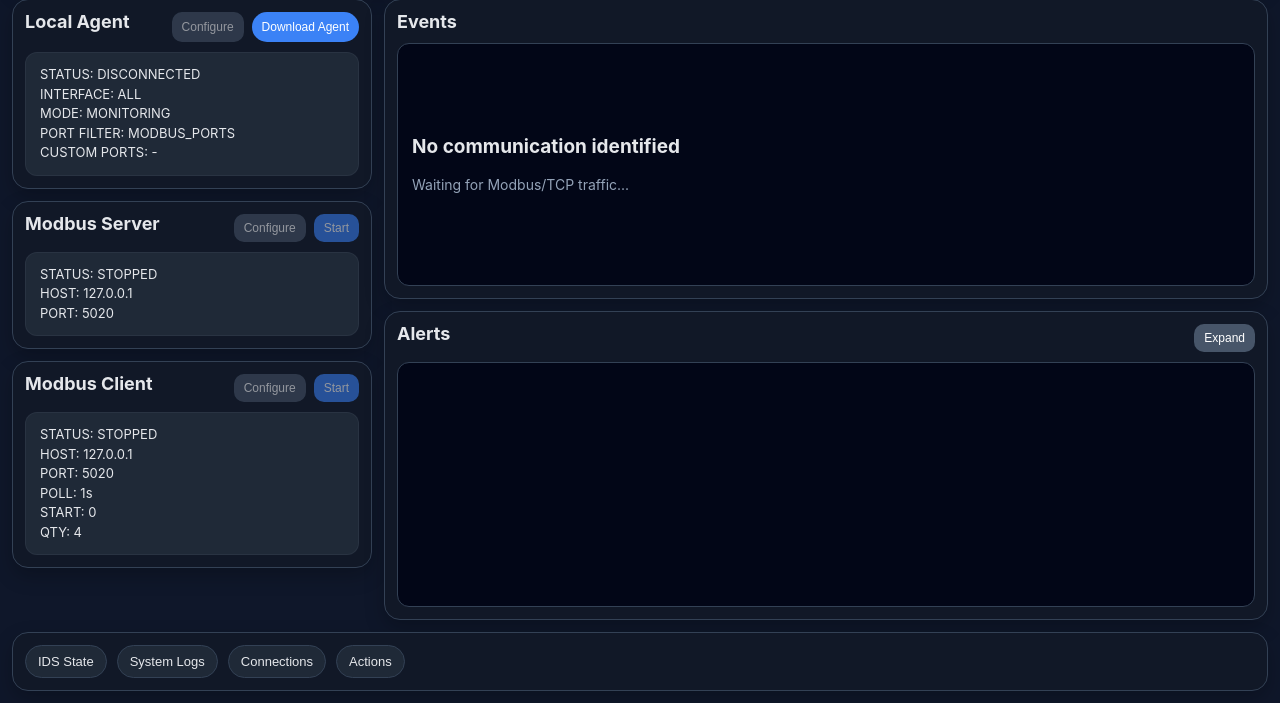
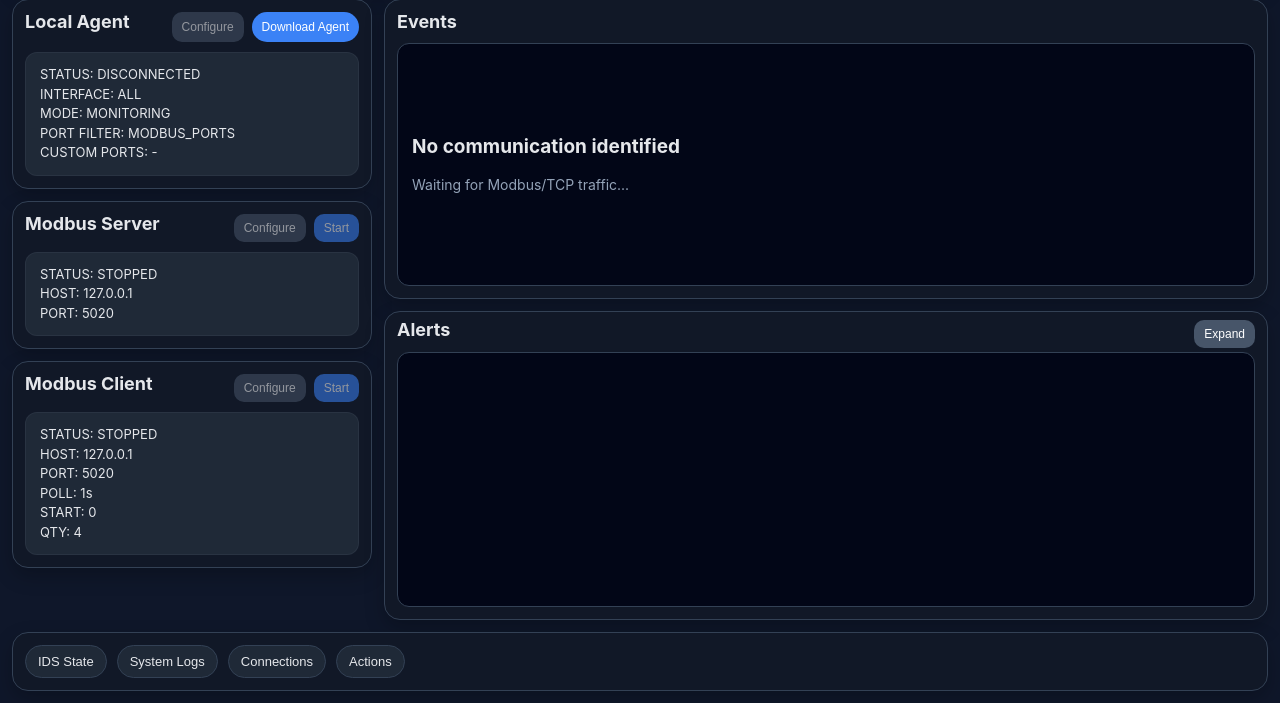
Before and after one commit to BSalmazo/ot-lab-app, a FastAPI app: page / in a window 1280 px wide. Shown: the part 97-800 px from the top of the page. Run offline with FastAPI, Linux system fonts and the light colour scheme; data that the repository does not hold is empty; some libraries are stand-ins or nearby versions.

Commit message:
Tighten top spacing in alerts and connections containers

```diff
--- a/static/style.css
+++ b/static/style.css
@@ -161,6 +161,11 @@ body {
   min-height: 0;
   display: flex;
   flex-direction: column;
+  padding-top: 8px;
+}
+
+.alerts-card .card-head {
+  margin-bottom: 4px;
 }
 
 /* HEADERS */
@@ -661,12 +666,24 @@ button:disabled {
 /* Keep top spacing in connections popup minimal, while preserving lateral breathing room. */
 #connectionsHistoryPanel.log-panel {
   padding-top: 1px;
+  margin-top: 0;
+}
+
+#alertsPanel.log-panel {
+  padding-top: 1px;
 }
 
 #connectionsHistoryPanel .conn-row,
 #alertsPanel .alert-card,
 #alertsWindowPanel .alert-card {
   margin: 0;
+}
+
+#connectionsHistoryPanel .log-item:first-child,
+#alertsPanel .log-item:first-child,
+#alertsWindowPanel .log-item:first-child {
+  padding-top: 0;
+  margin-top: 0;
 }
 
 .alert-INFO {
--- a/templates/index.html
+++ b/templates/index.html
@@ -4,7 +4,7 @@
   <meta charset="UTF-8" />
   <meta name="viewport" content="width=device-width, initial-scale=1.0" />
   <title>OT Lab App</title>
-  <link rel="stylesheet" href="/static/style.css?v=20260402h" />
+  <link rel="stylesheet" href="/static/style.css?v=20260402i" />
 </head>
 <body>
   <div class="page">
```
